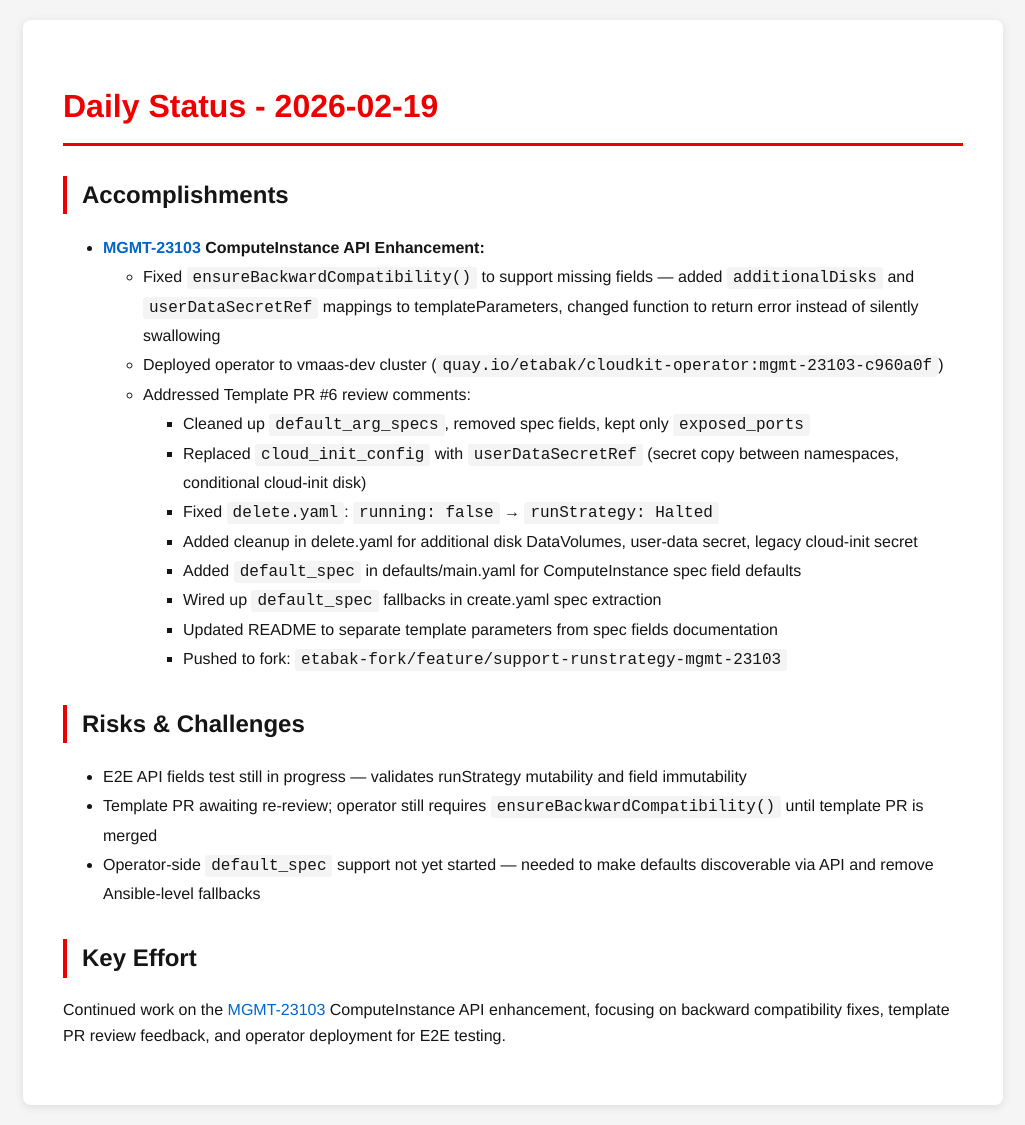
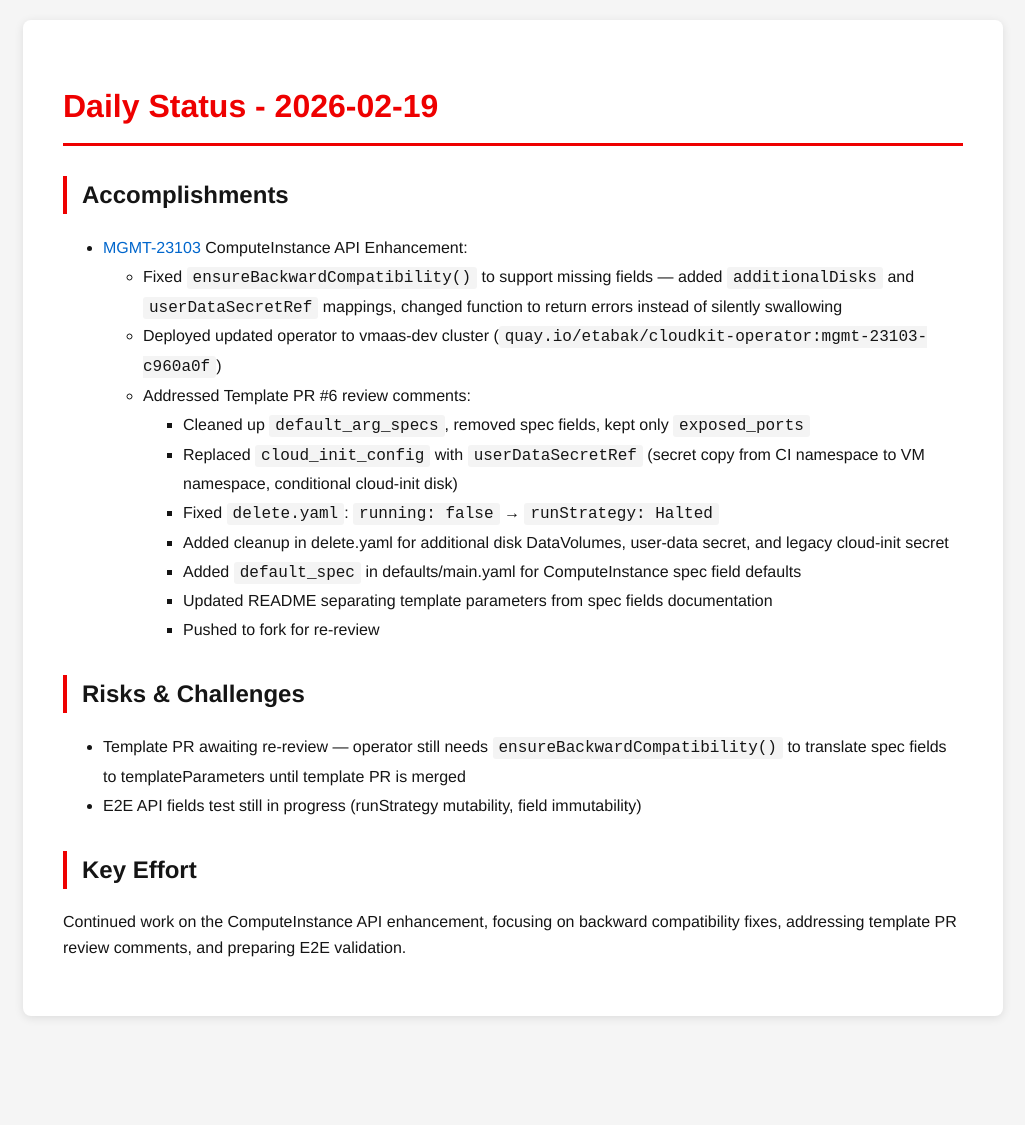
Before and after one commit to tzvatot/daily-status, a Jekyll site: the page built from 2026-02-19.md, in a window 1280 px wide. Shown: the whole page, without its empty margins (127-1152 px from the left). Built offline with Jekyll 4.4.1, drawn with Linux system fonts in a browser that asks for light colours; after the commit the page ends 1036 px from its top, so only the background shows below that.

Commit message:
Daily status update - 2026-02-19

```diff
--- a/2026-02-19.md
+++ b/2026-02-19.md
@@ -7,26 +7,21 @@ date: 2026-02-19
 # Daily Status - 2026-02-19
 
 ## Accomplishments
-
-- **[MGMT-23103](https://issues.redhat.com/browse/MGMT-23103) ComputeInstance API Enhancement:**
-  - Fixed `ensureBackwardCompatibility()` to support missing fields — added `additionalDisks` and `userDataSecretRef` mappings to templateParameters, changed function to return error instead of silently swallowing
-  - Deployed operator to vmaas-dev cluster (`quay.io/etabak/cloudkit-operator:mgmt-23103-c960a0f`)
+- [MGMT-23103](https://issues.redhat.com/browse/MGMT-23103) ComputeInstance API Enhancement:
+  - Fixed `ensureBackwardCompatibility()` to support missing fields — added `additionalDisks` and `userDataSecretRef` mappings, changed function to return errors instead of silently swallowing
+  - Deployed updated operator to vmaas-dev cluster (`quay.io/etabak/cloudkit-operator:mgmt-23103-c960a0f`)
   - Addressed Template PR #6 review comments:
     - Cleaned up `default_arg_specs`, removed spec fields, kept only `exposed_ports`
-    - Replaced `cloud_init_config` with `userDataSecretRef` (secret copy between namespaces, conditional cloud-init disk)
+    - Replaced `cloud_init_config` with `userDataSecretRef` (secret copy from CI namespace to VM namespace, conditional cloud-init disk)
     - Fixed `delete.yaml`: `running: false` → `runStrategy: Halted`
-    - Added cleanup in delete.yaml for additional disk DataVolumes, user-data secret, legacy cloud-init secret
+    - Added cleanup in delete.yaml for additional disk DataVolumes, user-data secret, and legacy cloud-init secret
     - Added `default_spec` in defaults/main.yaml for ComputeInstance spec field defaults
-    - Wired up `default_spec` fallbacks in create.yaml spec extraction
-    - Updated README to separate template parameters from spec fields documentation
-    - Pushed to fork: `etabak-fork/feature/support-runstrategy-mgmt-23103`
+    - Updated README separating template parameters from spec fields documentation
+    - Pushed to fork for re-review
 
 ## Risks & Challenges
-
-- E2E API fields test still in progress — validates runStrategy mutability and field immutability
-- Template PR awaiting re-review; operator still requires `ensureBackwardCompatibility()` until template PR is merged
-- Operator-side `default_spec` support not yet started — needed to make defaults discoverable via API and remove Ansible-level fallbacks
+- Template PR awaiting re-review — operator still needs `ensureBackwardCompatibility()` to translate spec fields to templateParameters until template PR is merged
+- E2E API fields test still in progress (runStrategy mutability, field immutability)
 
 ## Key Effort
-
-Continued work on the [MGMT-23103](https://issues.redhat.com/browse/MGMT-23103) ComputeInstance API enhancement, focusing on backward compatibility fixes, template PR review feedback, and operator deployment for E2E testing.
+Continued work on the ComputeInstance API enhancement, focusing on backward compatibility fixes, addressing template PR review comments, and preparing E2E validation.
```
